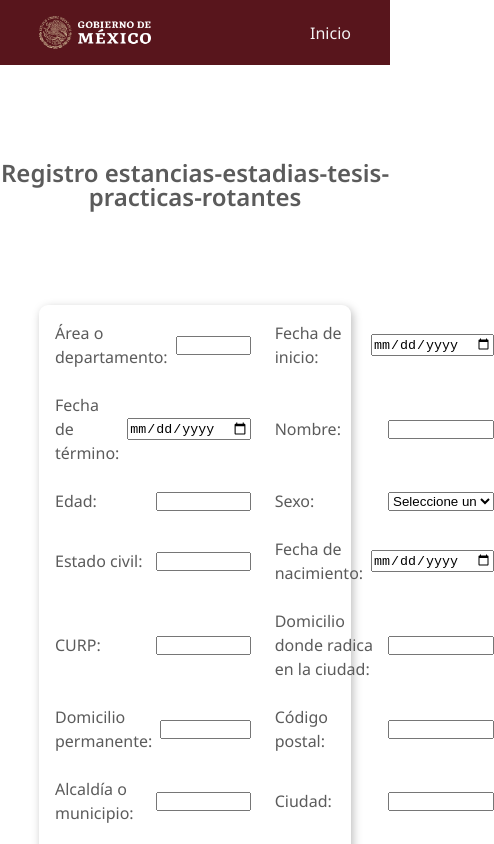
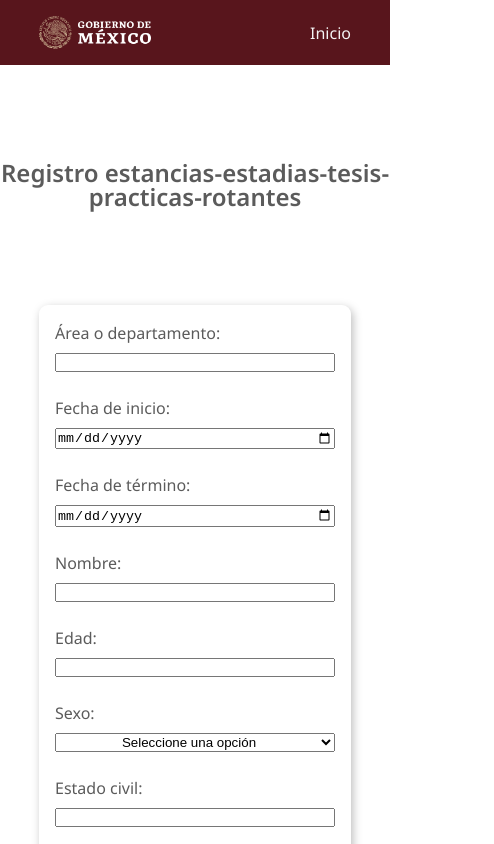
Before and after one commit to webrstudio/posgradohim, a Next.js app: page /registro/estancias-estadias-tesis-practicas-rotantes in a window 390 px wide. Shown: the top 844 px of the page, 494 px wide, since content can reach past the window. Built offline with nearby package versions, Linux system fonts and the light colour scheme.

Commit message:
se agrega el reponsive para las opciones y los formularios

```diff
--- a/src/app/(inicio)/components/home/Options/styles.module.css
+++ b/src/app/(inicio)/components/home/Options/styles.module.css
@@ -14,3 +14,8 @@
     grid-template-columns: repeat(2,1fr);
     gap:2rem;
 }
+@media (min-width:240px) and (max-width:990px){
+    .optionsWrapper{
+        grid-template-columns: 1fr;
+    }
+}
--- a/src/app/registro/components/register/RegisterForm/styles.module.css
+++ b/src/app/registro/components/register/RegisterForm/styles.module.css
@@ -34,3 +34,11 @@
   background: var(--red-primary);
   color:var(--white-primary);
 }
+@media (min-width:240px) and (max-width:990px){
+    .registerFormWrapper{
+        grid-template-columns: 1fr;
+    }
+    .registerFormWrapper div{
+        flex-direction: column;
+    }
+}
```
